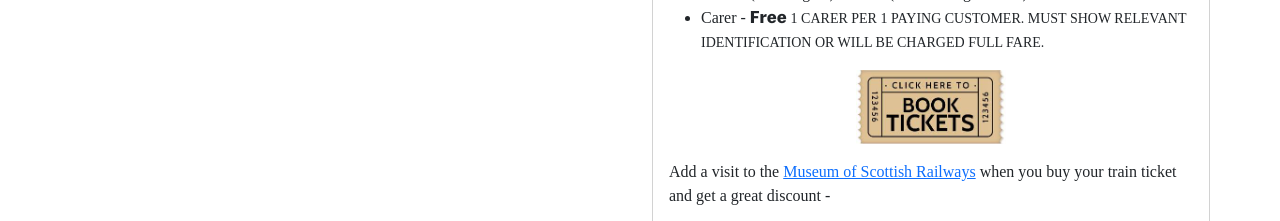
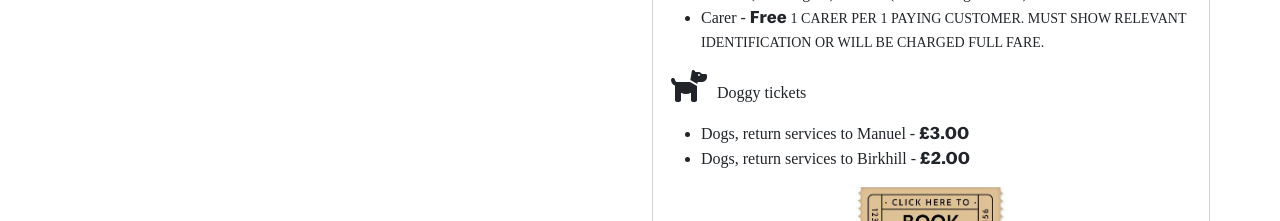
Before and after one commit to thepurpleblob/bk3, a Vue app: page /fares in a window 1280 px wide. Shown: the part 570-791 px from the top of the page. Built offline with nearby package versions, Linux system fonts and the light colour scheme; no server answers; a web font is replaced by a local one; what v-calendar would draw is missing.

Commit message:
adding doggy tickets

```diff
--- a/src/components/FaresBlock.vue
+++ b/src/components/FaresBlock.vue
@@ -19,6 +19,15 @@
                     <li>Family (2 adults and up to 3 children) - <strong>£48.00</strong></li>
                     <li>Infants (under age 2)  - <strong>Free</strong> (but do not get a seat)</li>
                     <li>Carer - <strong>Free</strong> <small>1 CARER PER 1 PAYING CUSTOMER. MUST SHOW RELEVANT IDENTIFICATION OR WILL BE CHARGED FULL FARE.</small></li>
+                </ul>
+
+                <p>
+                    <font-awesome-icon class="fa-fw pe-1" size="2x" icon="dog"/> Doggy tickets
+                </p>
+
+                <ul>
+                    <li>Dogs, return services to Manuel - <strong>£3.00</strong></li>
+                    <li>Dogs, return services to Birkhill - <strong>£2.00</strong></li>
                 </ul>
 
                 <!--
--- a/src/main.js
+++ b/src/main.js
@@ -7,7 +7,7 @@ import "bootstrap/dist/css/bootstrap.min.css";
 import "bootstrap";
 import { library } from '@fortawesome/fontawesome-svg-core';
 import { FontAwesomeIcon } from '@fortawesome/vue-fontawesome';
-import { faUserSecret, faEnvelope, faPhoneSquareAlt, faTicketAlt, faCalendarAlt, faGlobe, faPoundSign } from '@fortawesome/free-solid-svg-icons';
+import { faUserSecret, faEnvelope, faPhoneSquareAlt, faTicketAlt, faCalendarAlt, faGlobe, faPoundSign, faDog } from '@fortawesome/free-solid-svg-icons';
 import { faFacebookSquare, faInstagramSquare, faTwitterSquare } from '@fortawesome/free-brands-svg-icons';
 import VCalendar from 'v-calendar';
 import 'v-calendar/style.css';
@@ -26,6 +26,7 @@ library.add(
     faCalendarAlt,
     faGlobe,
     faPoundSign,
+    faDog,
 );
 
 const toastoptions = {
```
